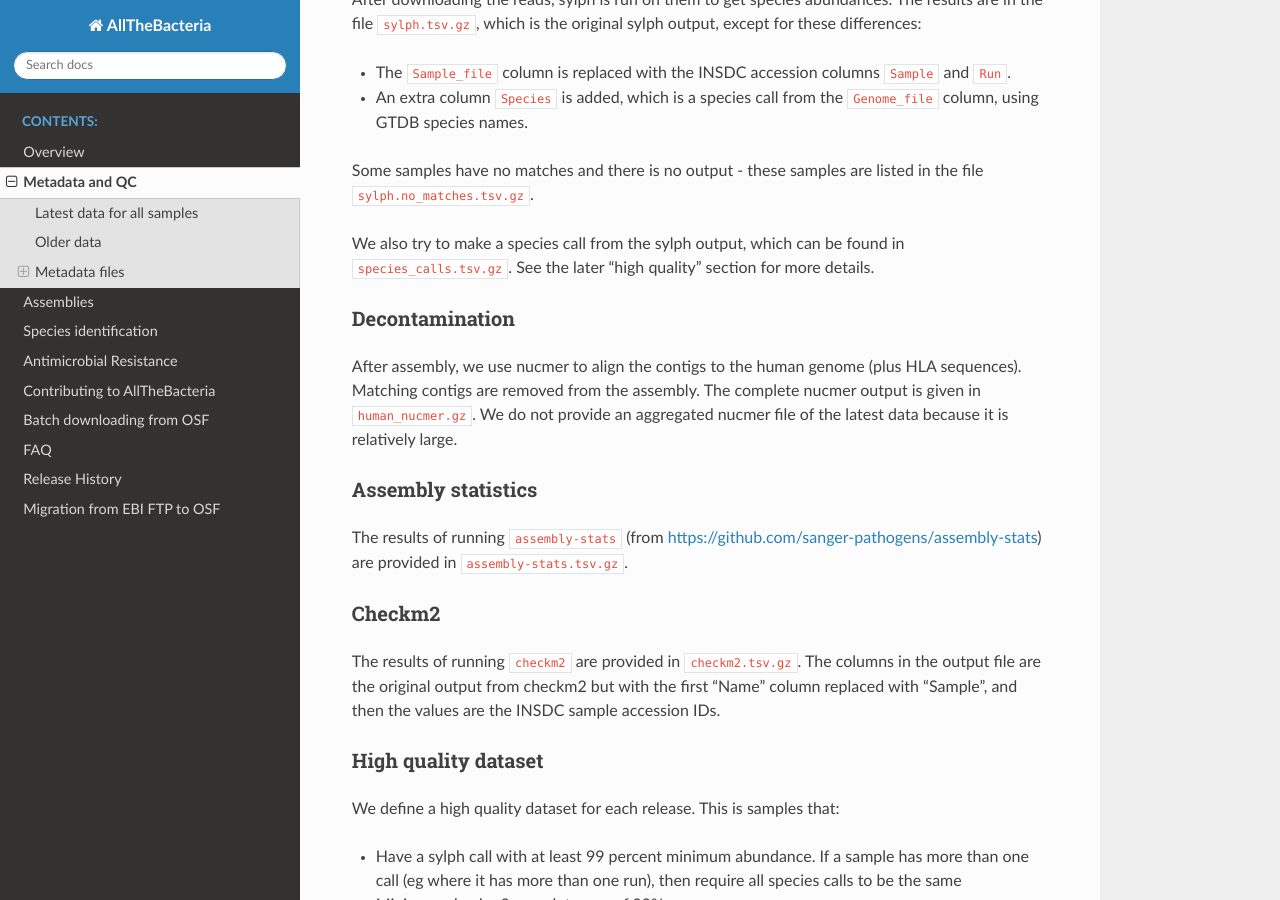
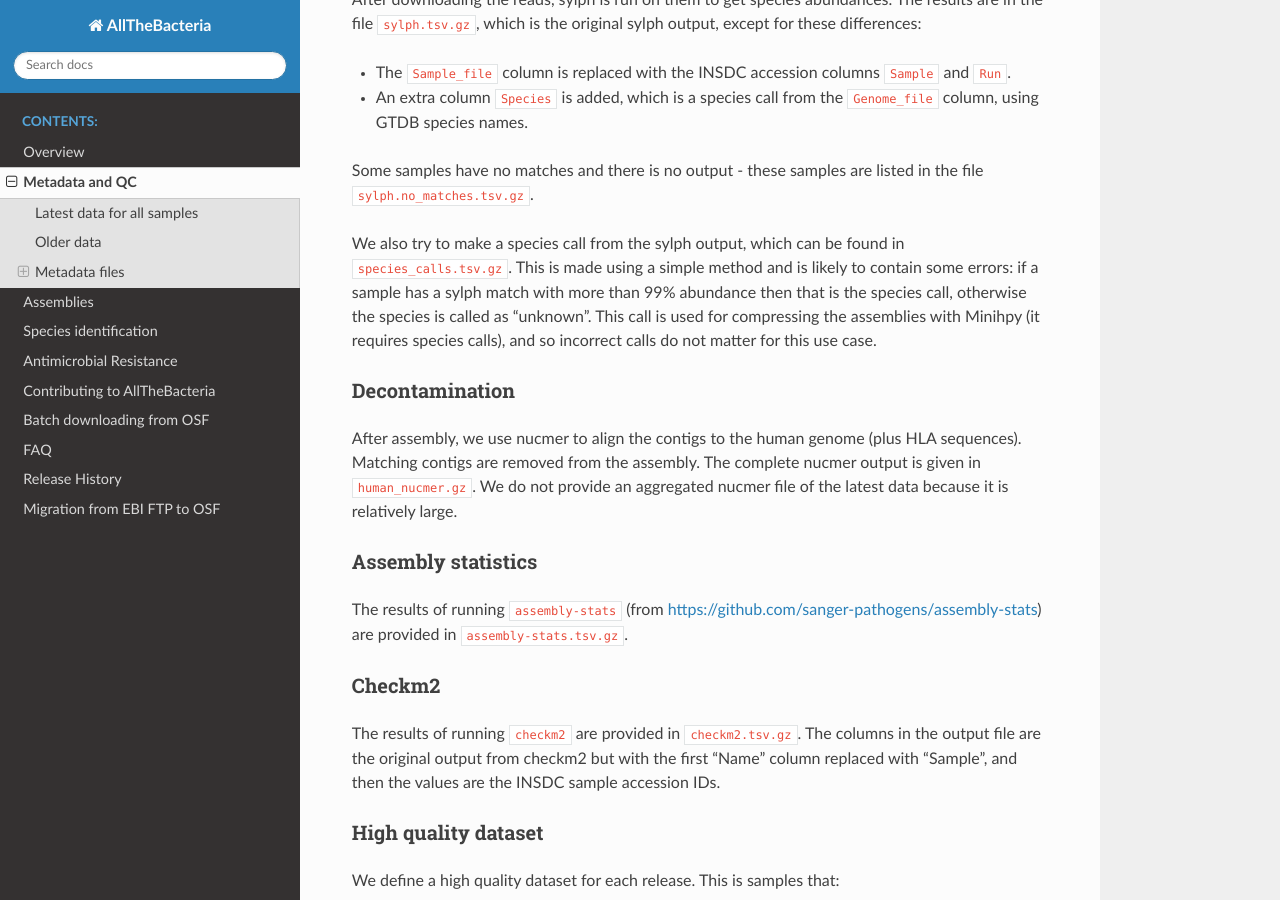
Before and after one commit to AllTheBacteria/AllTheBacteria, a Sphinx documentation site: the page built from docs/sample_metadata.rst, in a window 1280 px wide and 900 px high, scrolled down 1599 px. Built offline with Sphinx 7.4.7 and the Read the Docs theme 2.0.0, drawn with Linux system fonts in a browser that asks for light colours.

Commit message:
Add note on species calls from sylph

```diff
--- a/docs/sample_metadata.rst
+++ b/docs/sample_metadata.rst
@@ -98,8 +98,12 @@ Some samples have no matches and there is no output - these samples are listed
 in the file ``sylph.no_matches.tsv.gz``.
 
 We also try to make a species call from the sylph output, which can be found
-in ``species_calls.tsv.gz``. See the later "high quality" section for more
-details.
+in ``species_calls.tsv.gz``. This is made using a simple method and is
+likely to contain some errors: if a sample has a sylph match with
+more than 99% abundance then that is the species call, otherwise the species
+is called as "unknown". This call is used for compressing the assemblies
+with Minihpy (it requires species calls), and so incorrect calls do not
+matter for this use case.
 
 
 Decontamination
```
